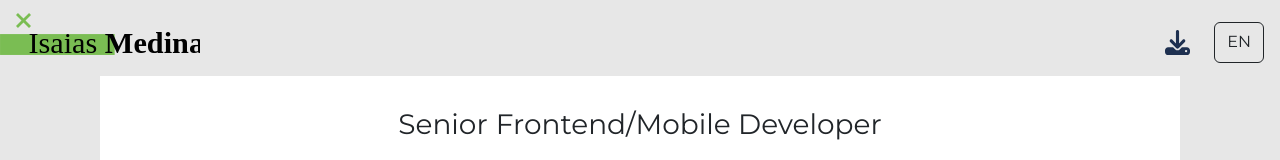
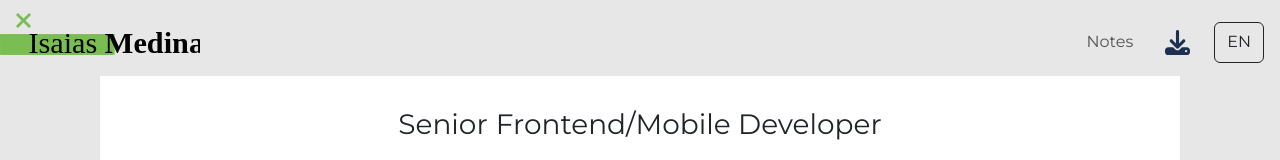
Before and after one commit to isamed92/isamed92.github.io, a React (Vite) app: page / in a window 1280 px wide. Shown: the top 160 px of the page. Built offline with nearby package versions, Linux system fonts and the light colour scheme; a web font is replaced by a local one.

Commit message:
feat: add router

```diff
--- a/src/components/CustomNavbar.tsx
+++ b/src/components/CustomNavbar.tsx
@@ -16,9 +16,9 @@ export const CustomNavbar: React.FC<CustomNavbarProps> = ({ setLocale }) => {
       </Navbar.Brand>
 
       <Nav className='mx-3 mt-2'>
-        {/* <Nav.Link href='/blog'>
+        <Nav.Link href='/blog'>
           <Message id='notes' />
-        </Nav.Link> */}
+        </Nav.Link>
 
         <Nav.Link href='#' className='mx-3'>
           <img src='assets/download-solid.svg' width={25} alt='download' />
--- a/src/main.tsx
+++ b/src/main.tsx
@@ -3,11 +3,11 @@ import ReactDOM from 'react-dom/client';
 
 import 'bootstrap/dist/css/bootstrap.min.css';
 import './index.css';
-import App from './App';
+import { Router } from './router/Router';
 ReactDOM.createRoot(document.getElementById('root')!).render(
   <React.StrictMode>
     <div className='main_body'>
-      <App />
+      <Router />
     </div>
   </React.StrictMode>
 );
```
